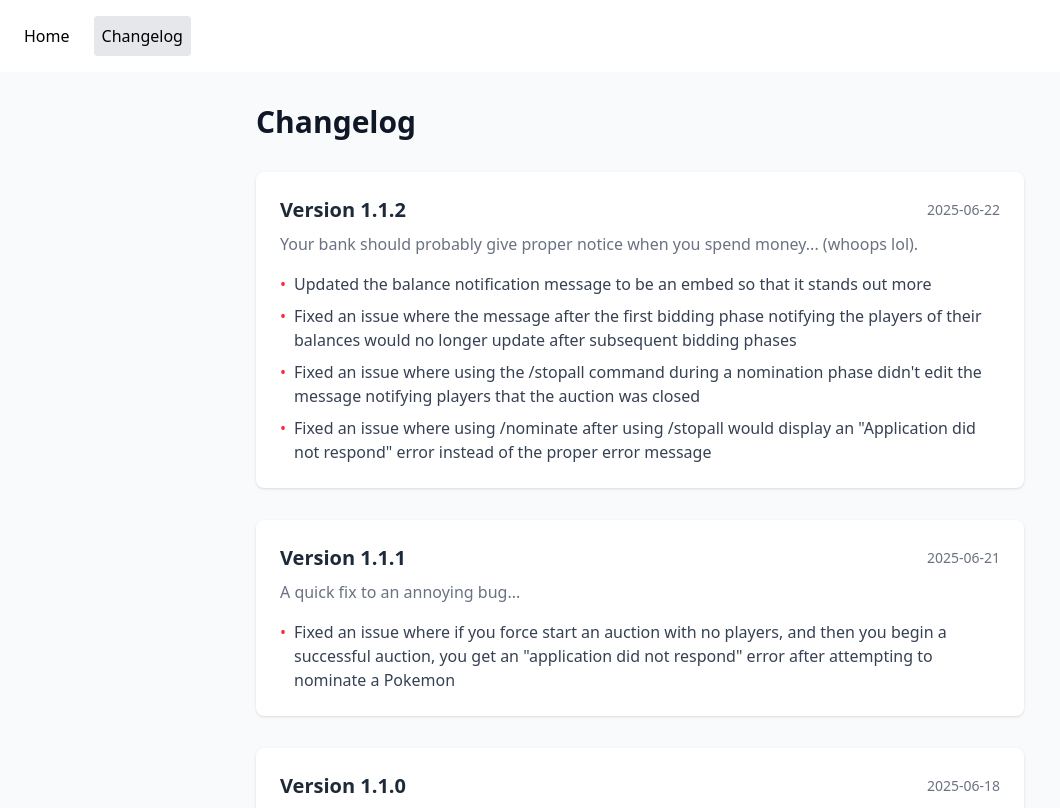
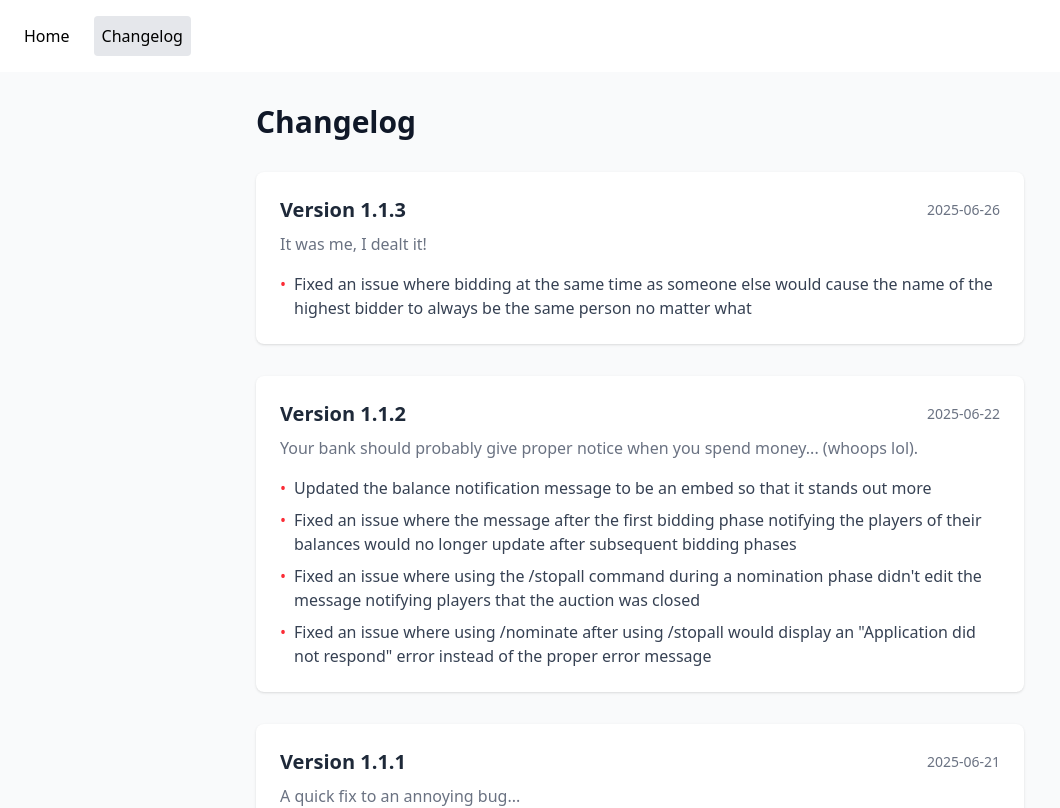
Before and after one commit to mehkij/poke-auction, a React (Vite) app in the folder frontend/: page /changelog in a window 1280 px wide. Shown: the top 808 px of the page, without its empty margins (0-1060 px from the left). Built offline with nearby package versions, Linux system fonts and the light colour scheme.

Commit message:
chore: update changelog

```diff
--- a/frontend/src/changelog.ts
+++ b/frontend/src/changelog.ts
@@ -6,6 +6,14 @@ type ChangelogEntry = {
 };
 
 export const changelog: ChangelogEntry[] = [
+  {
+    version: "1.1.3",
+    date: "2025-06-26",
+    description: "It was me, I dealt it!",
+    changes: [
+      "Fixed an issue where bidding at the same time as someone else would cause the name of the highest bidder to always be the same person no matter what",
+    ],
+  },
   {
     version: "1.1.2",
     date: "2025-06-22",
```
